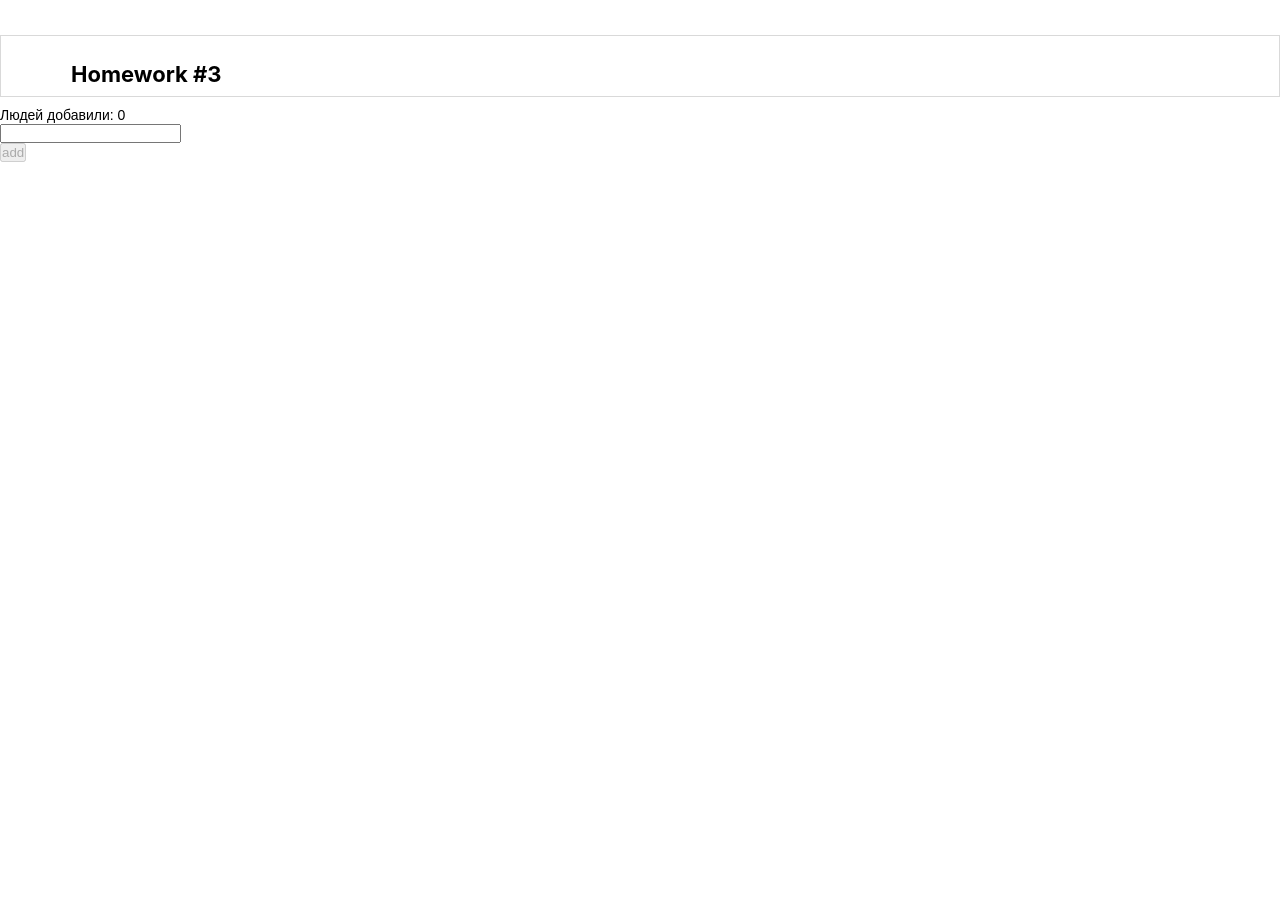
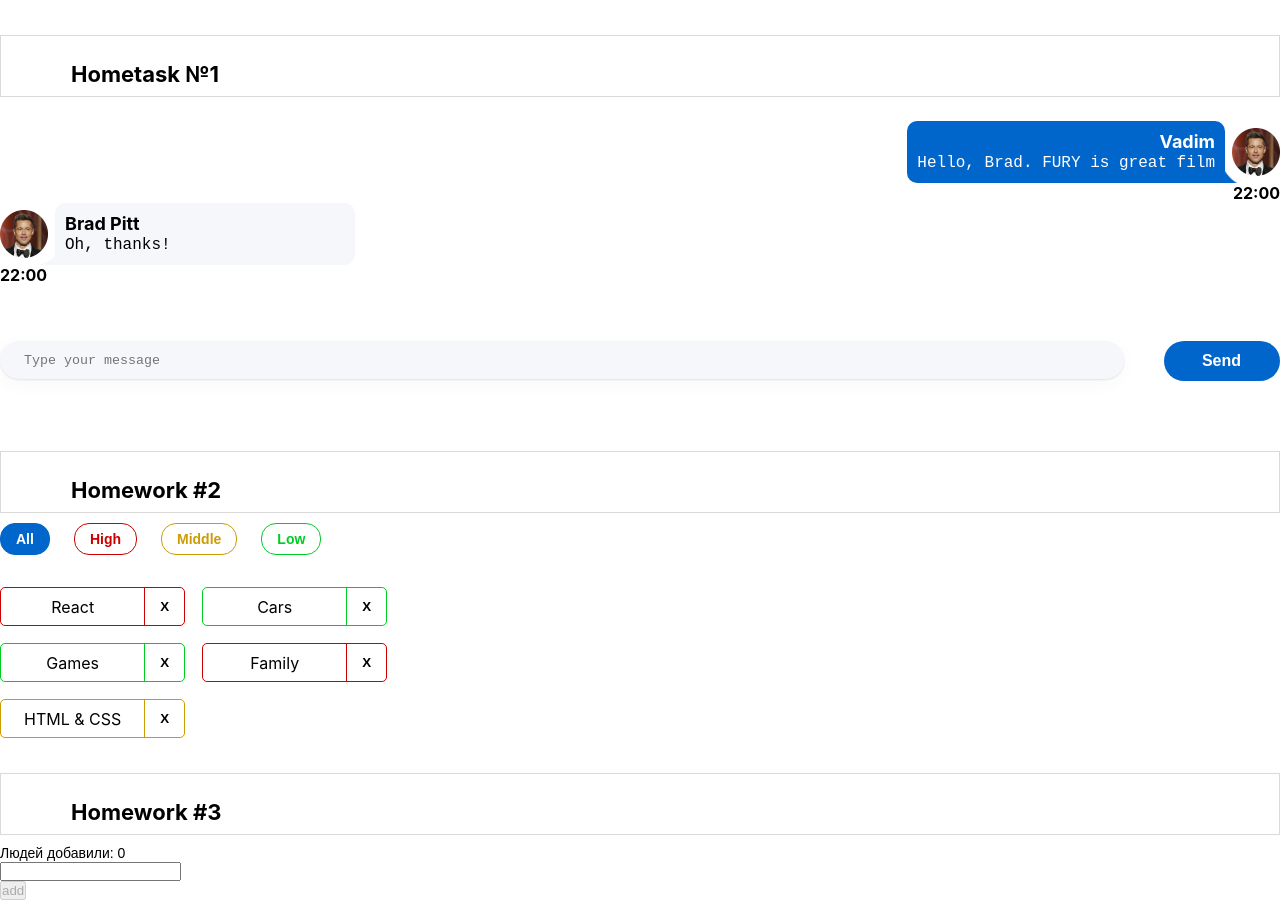
Before and after one commit to vadimcrmnl1/hws2, a React (Create React App) app: page / in a window 1280 px wide. Before the commit the page ends 800 px from the top, so only its background shows below. Built offline with nearby package versions, Linux system fonts and the light colour scheme.

Commit message:
hws3 - 011122 - 2

```diff
--- a/src/s1-main/App.tsx
+++ b/src/s1-main/App.tsx
@@ -7,9 +7,9 @@ import HW3 from "../s2-homeworks/hw03/HW3";
 function App() {
     return (
         <div className={s.App}>
-            {/*<HW1/>*/}
+            <HW1/>
             {/*раскомментировать по ходу выполнения*/}
-            {/*<HW2/>*/}
+            <HW2/>
             <HW3/>
             {/*<HW4/>*/}
 
```
